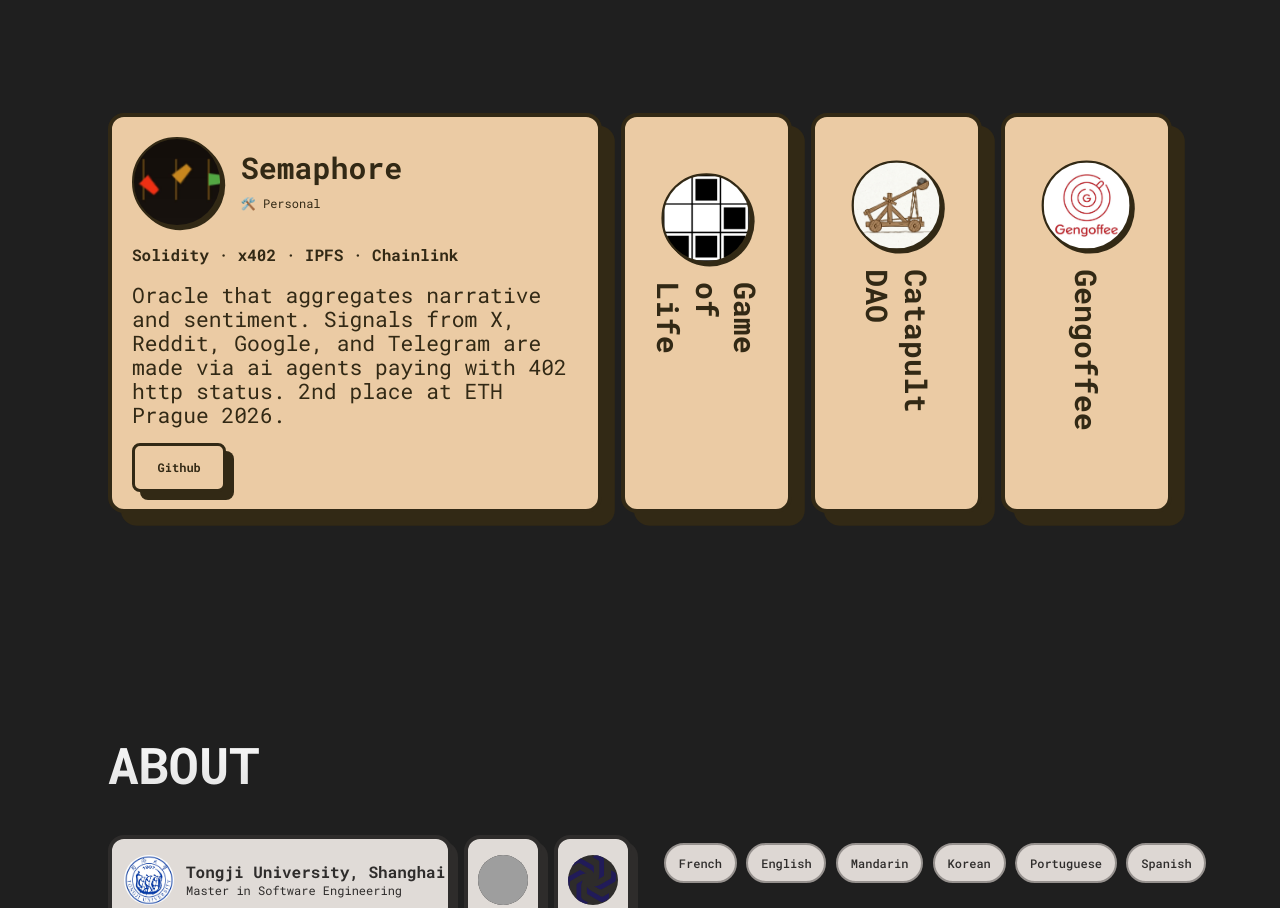
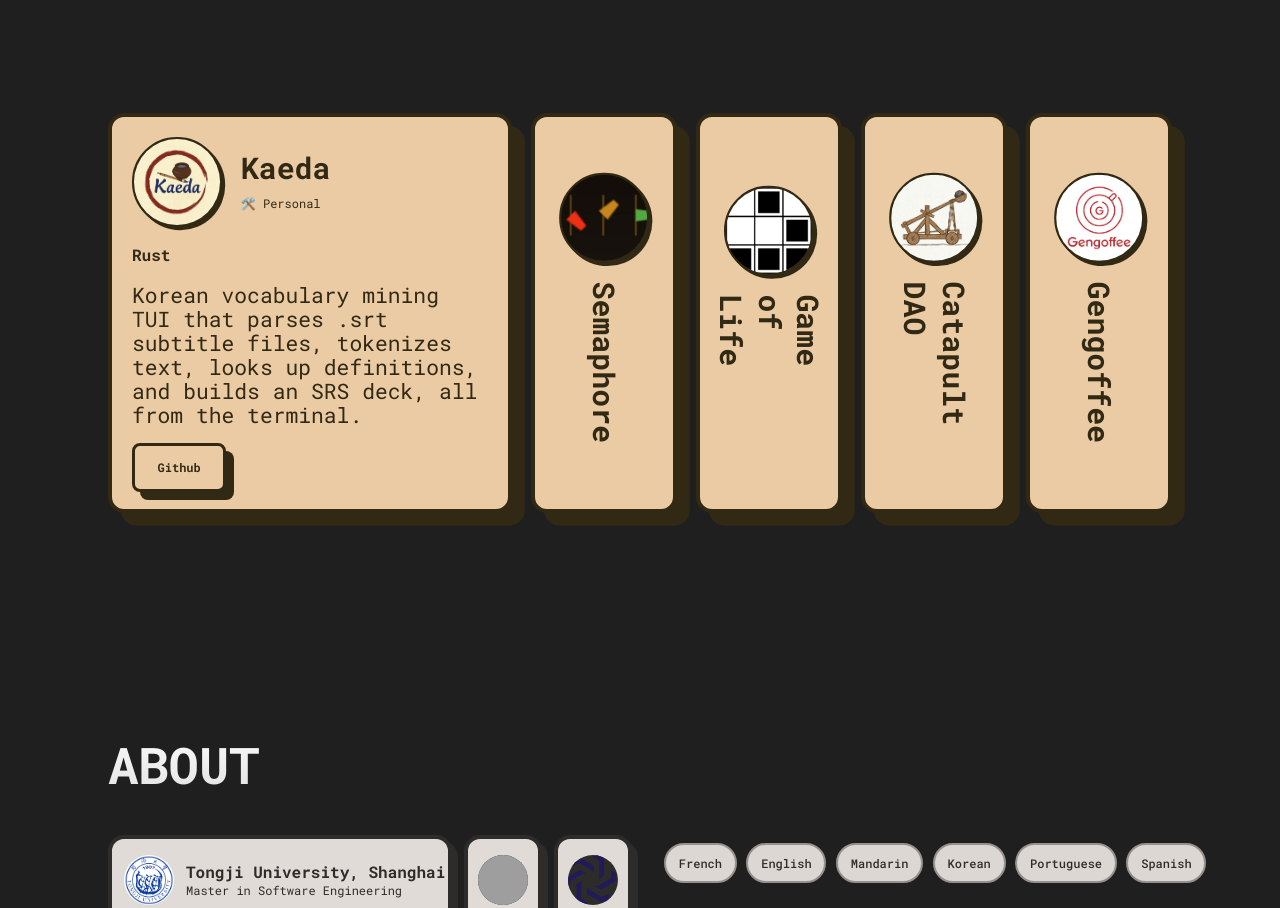
Before and after one commit to barroqt/2026-portfolio, a React (Vite) app: page / in a window 1280 px wide. Shown: the part 1800-2708 px from the top of the page. Built offline with nearby package versions, Linux system fonts and the light colour scheme; grey boxes are pictures that could not be loaded.

Commit message:
add kaeda

```diff
--- a/src/data/projects.js
+++ b/src/data/projects.js
@@ -3,6 +3,16 @@ import { wheat } from "../utils";
 // Add new project entries here following the same structure:
 // { id, title, description, technologies, link, type: "professional" | "personal" }
 export const projects = [
+  {
+    id: "kaeda",
+    title: "Kaeda",
+    description:
+      "Korean vocabulary mining TUI that parses .srt subtitle files, tokenizes text, looks up definitions, and builds an SRS deck, all from the terminal.",
+    technologies: ["Rust"],
+    image: "/kaeda.png",
+    github: "https://github.com/barroqt/Kaeda",
+    type: "personal",
+  },
   {
     id: "semaphore",
     title: "Semaphore",
```
Also changed, not shown: public/kaeda.png (added).
